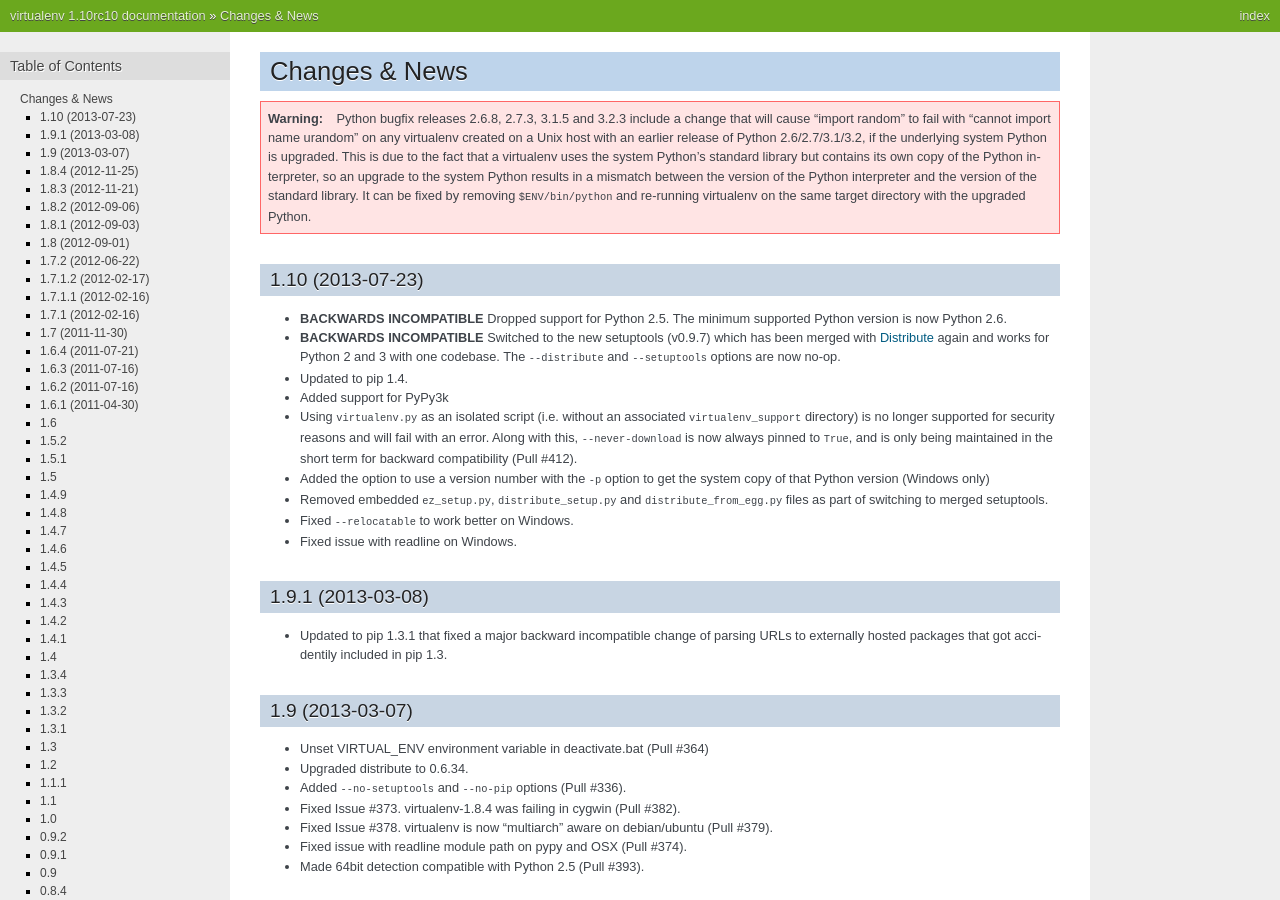
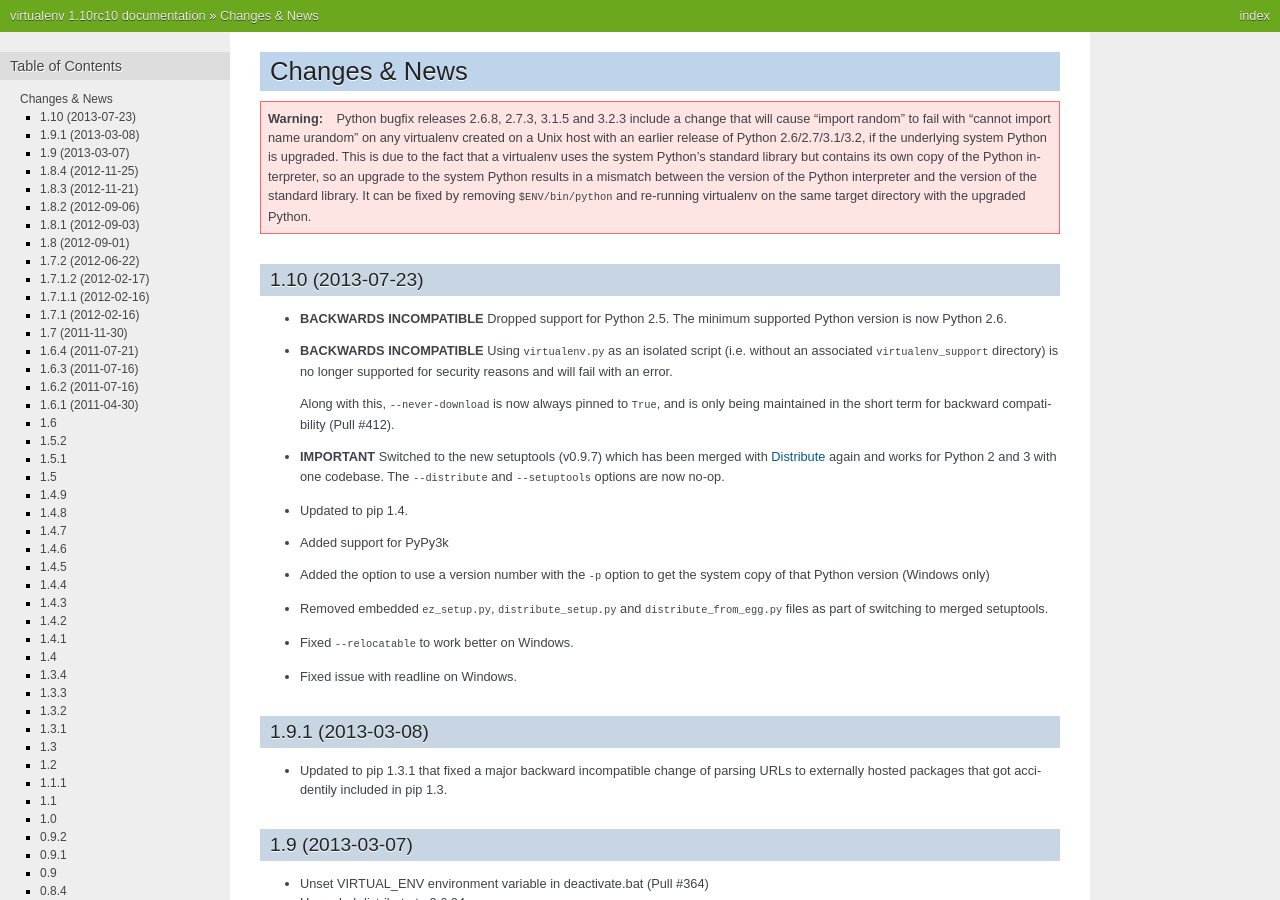
Before and after one commit to pypa/virtualenv, a Sphinx documentation site: the page built from docs/news.rst, in a window 1280 px wide and 900 px high. Built offline with Sphinx 7.4.7, drawn with Linux system fonts in a browser that asks for light colours.

Commit message:
Reordered news.

```diff
--- a/docs/news.rst
+++ b/docs/news.rst
@@ -20,19 +20,21 @@
 * **BACKWARDS INCOMPATIBLE** Dropped support for Python 2.5. The minimum
   supported Python version is now Python 2.6.
 
-* **BACKWARDS INCOMPATIBLE** Switched to the new setuptools (v0.9.7) which
-  has been merged with Distribute_ again and works for Python 2 and 3 with one
-  codebase. The ``--distribute`` and ``--setuptools`` options are now no-op.
+* **BACKWARDS INCOMPATIBLE** Using ``virtualenv.py`` as an isolated script
+  (i.e. without an associated ``virtualenv_support`` directory) is no longer
+  supported for security reasons and will fail with an error.
+
+  Along with this, ``--never-download`` is now always pinned to ``True``, and
+  is only being maintained in the short term for backward compatibility
+  (Pull #412).
+
+* **IMPORTANT** Switched to the new setuptools (v0.9.7) which has been merged
+  with Distribute_ again and works for Python 2 and 3 with one codebase.
+  The ``--distribute`` and ``--setuptools`` options are now no-op.
 
 * Updated to pip 1.4.
 
 * Added support for PyPy3k
-
-* Using ``virtualenv.py`` as an isolated script (i.e. without an associated
-  ``virtualenv_support`` directory) is no longer supported for security reasons
-  and will fail with an error. Along with this, ``--never-download`` is now
-  always pinned to ``True``, and is only being maintained in the short term for
-  backward compatibility (Pull #412).
 
 * Added the option to use a version number with the ``-p`` option to get the
   system copy of that Python version (Windows only)
```
